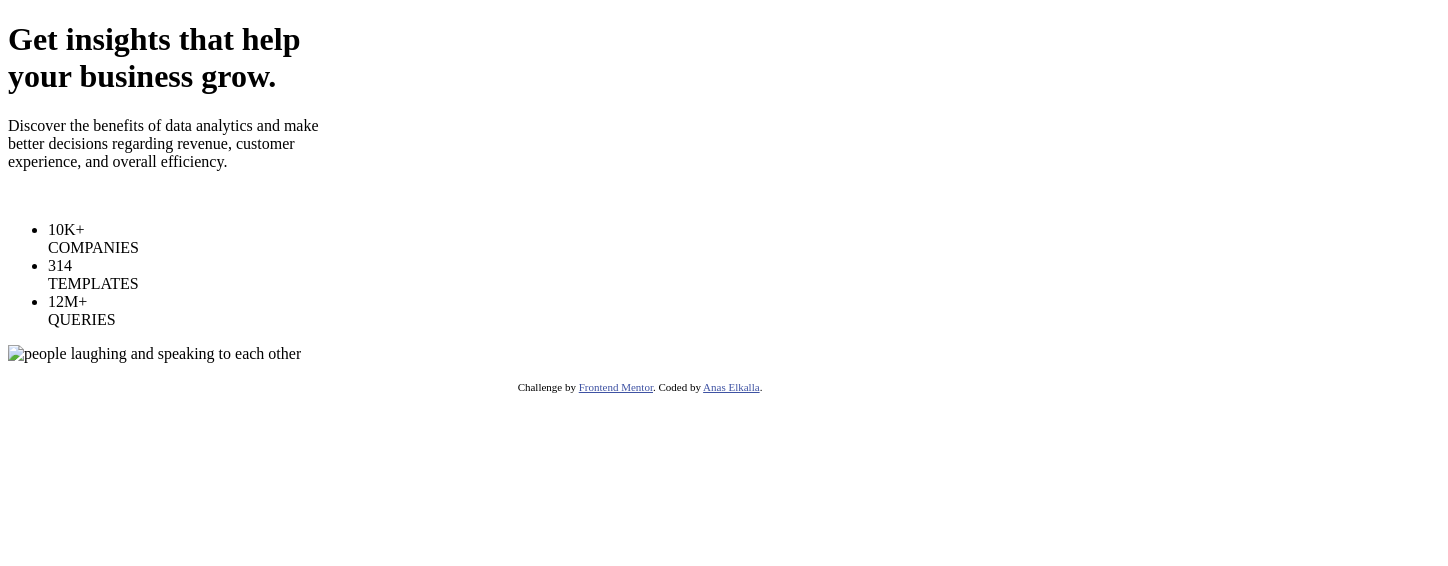
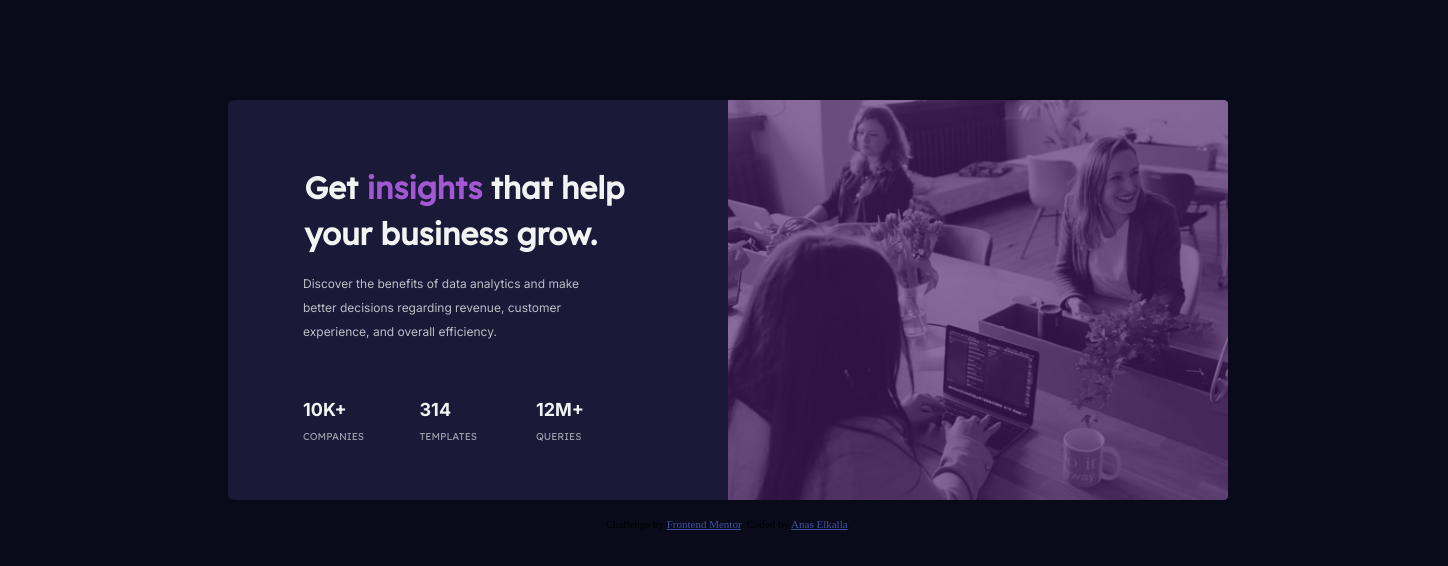
Before and after one commit to AnasElkalla/previewCard, a plain HTML site: page index.html in a window 1280 px wide. Shown: the whole page, 1448 px wide, since content can reach past the window. Drawn offline with Linux system fonts and the light colour scheme; the site is published under a folder, as on GitHub Pages, so addresses that start at the root find nothing.

Commit message:
Add files via upload

```diff
--- a/index.html
+++ b/index.html
@@ -5,8 +5,8 @@
   <meta charset="UTF-8">
   <meta name="viewport" content="width=device-width, initial-scale=1.0"> <!-- displays site properly based on user's device -->
 
-  <link rel="icon" type="image/png" sizes="32x32" href="./images/favicon-32x32.png">
-  <link rel="stylesheet" href="/style.css">
+  <link rel="icon" type="image/png" sizes="32x32" href="images/favicon-32x32.png">
+  <link rel="stylesheet" href="style.css">
   <link rel="preconnect" href="https://fonts.gstatic.com">
   <link href="https://fonts.googleapis.com/css2?family=Inter:wght@400;700&family=Lexend+Deca&display=swap" rel="stylesheet">
   <title>Frontend Mentor | Stats preview card component</title>
@@ -48,7 +48,7 @@
     <div class="box2">
       <div class="overImg">
 
-        <img class="img" src="\image-header-desktop.jpg" alt="people laughing and speaking to each other">
+        <img class="img" src="image-header-desktop.jpg" alt="people laughing and speaking to each other">
 
       </div>
     </div>
```
Also changed, not shown: favicon-32x32.png (added).
